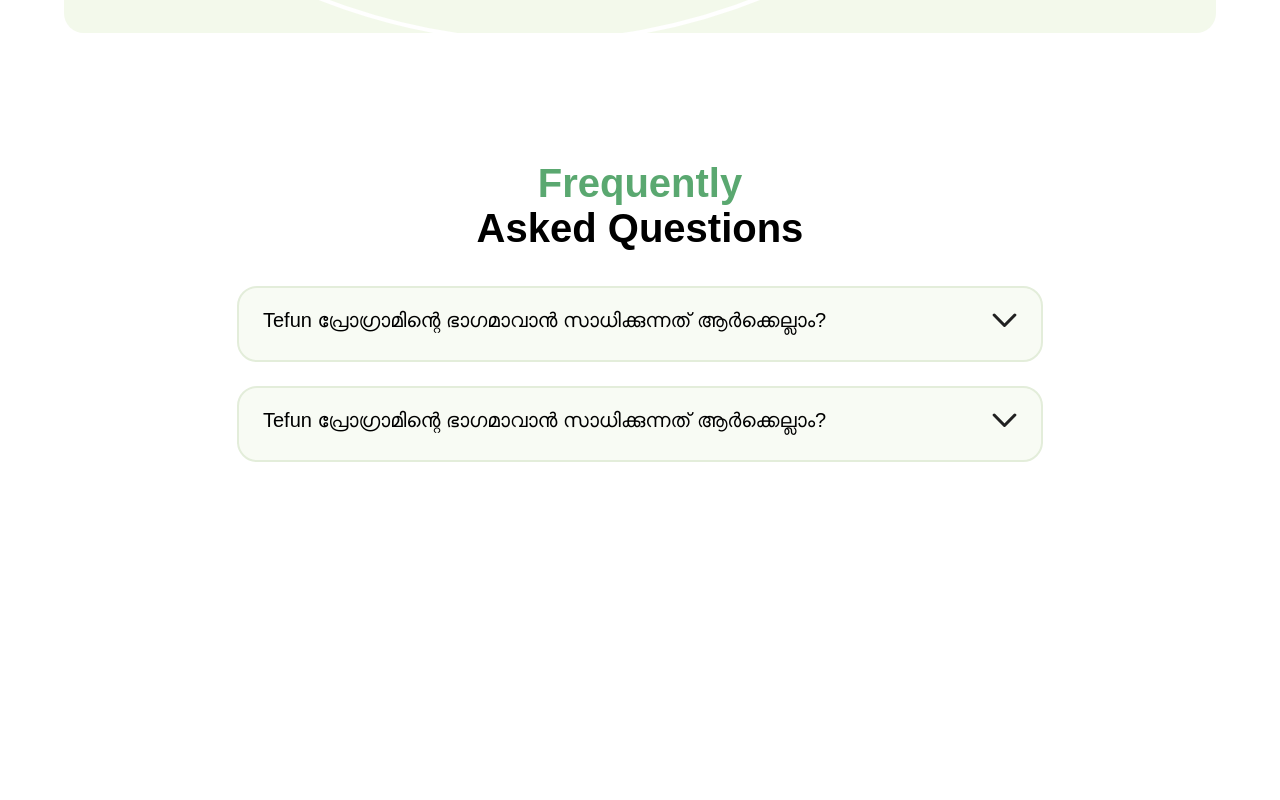
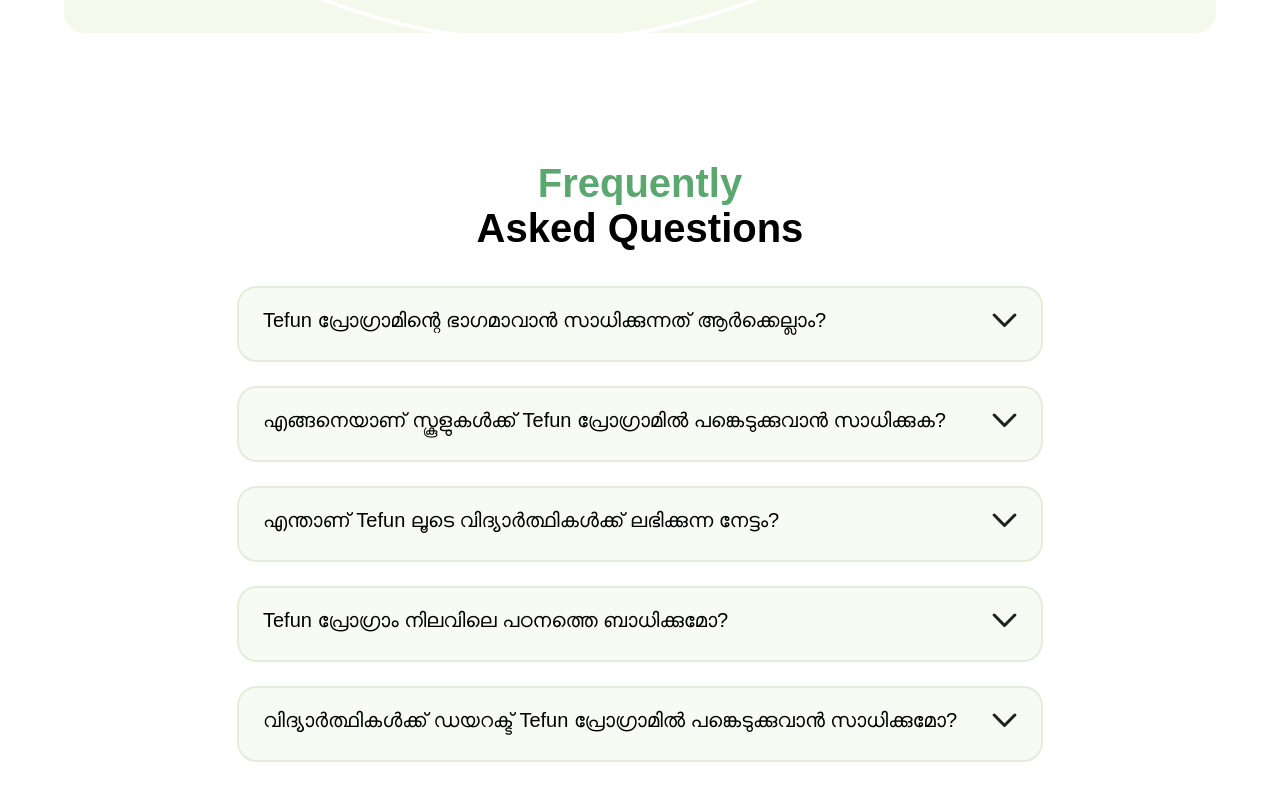
Before and after one commit to swalihmoosa/yiaai, a React (Create React App) app: page / in a window 1280 px wide. Shown: the part 7431-8231 px from the top of the page. Before the commit the page ends 7957 px from the top, so only its background shows below. Built offline with nearby package versions, Linux system fonts and the light colour scheme.

Commit message:
Faq | completed

```diff
--- a/src/components/screens/landing/Faq.jsx
+++ b/src/components/screens/landing/Faq.jsx
@@ -6,7 +6,7 @@
 
 export default function Faq() {
     const[selectedId,setSelectedId] = useState("")
-    const[isClicked,setIsClicked] = useState(false)
+    const[isClicked,setIsClicked] = useState(true)
     const [faqLists,setFaqLists]= useState([
         {
             id:1,
@@ -15,15 +15,38 @@
         },
         {
             id:2,
-            question : "Tefun പ്രോഗ്രാമിന്റെ ഭാഗമാവാൻ സാധിക്കുന്നത് ആർക്കെല്ലാം?",
-            answer : "LP, UP, HS, HSE, VHSE  സ്കൂൾ വിദ്യാർത്ഥികൾക്ക് Tefun പ്രോഗ്രാമിന്റെ ഭാഗമാകാവുന്നതാണ്.",
+            question : "എങ്ങനെയാണ് സ്കൂളുകൾക്ക് Tefun പ്രോഗ്രാമിൽ പങ്കെടുക്കുവാൻ സാധിക്കുക?",
+            answer : "ഈ പ്രോഗ്രാമിന്റെ ഭാഗമാകാൻ ആഗ്രഹിക്കുന്ന സ്കൂളുകൾക്ക് Talrop നൽകിയിരിക്കുന്ന ഫോൺ നമ്പരിൽ കോൺടാക്ട് ചെയ്ത് പ്രോഗ്രാം സ്കൂളിൽ നടപ്പിലാക്കാവുന്നതാണ്.",
+        },
+        {
+            id:3,
+            question : "എന്താണ് Tefun ലൂടെ വിദ്യാർത്ഥികൾക്ക് ലഭിക്കുന്ന നേട്ടം?",
+            answer : "ലളിതവും രസകരവുമായ ടെക്ക്നോളജി പഠനമാണ് Tefun പ്രോഗ്രാമിലൂടെ വിദ്യാർത്ഥികൾക്ക് ലഭ്യമാകുന്നത്. AI, Robotics, IoT, 3D Printing, Metaverse, web 3.0 എന്നിങ്ങനെ 70-ൽപ്പരം ഭാവിയിലെ ടെക്ക്നോളജി സാധ്യതകളെക്കുറിച്ചാണ് Tefun വിദ്യാർത്ഥികളുടെ മുൻപിലേക്ക് എത്തിക്കുന്നത്. Tefun പ്രോഗ്രാം വിജയകരമായി പൂർത്തിയാക്കുന്ന വിദ്യാർത്ഥികൾക്ക് ടാൽറോപ് സർട്ടിഫിക്കറ്റ് നൽകുന്നതാണ്.",
+        },
+        {
+            id:4,
+            question : "Tefun പ്രോഗ്രാം നിലവിലെ പഠനത്തെ ബാധിക്കുമോ?",
+            answer : "അക്കാദമിക് പഠനത്തിന് ശേഷം ഒഴിവുസമയങ്ങളിൽ വിദ്യാർത്ഥികൾക്ക് Tefun പ്രോഗ്രാമിൽ പങ്കെടുക്കാവുന്നതാണ്. പത്തു മണിക്കൂറിൽ താഴെയാണ് പ്രോഗ്രാം ഡ്യൂറേഷൻ വരുന്നത്. ഒരു ദിവസം 15 മിനിറ്റ് മാറ്റിവെച്ചാൽ പ്രോഗ്രാം നിശ്ചയിച്ച കാലയളവിൽ പൂർത്തിയാക്കാവുന്നതാണ്.",
+        },
+        {
+            id:5,
+            question : "വിദ്യാർത്ഥികൾക്ക് ഡയറക്ട് Tefun പ്രോഗ്രാമിൽ പങ്കെടുക്കുവാൻ സാധിക്കുമോ?",
+            answer : "Tefun പ്രോഗ്രാം സ്കൂളുകൾ മുഖേനയാണ് നടപ്പിലാക്കുന്നത്. അതുകൊണ്ട് തന്നെ വിദ്യാർത്ഥികൾക്ക് സ്കൂൾ മുഖാന്തരം മാത്രമേ പങ്കെടുക്കാൻ സാധിക്കുകയുള്ളൂ. നിങ്ങളുടെ സ്കൂൾ ഇതിൽ ഭാഗമായിട്ടില്ലെങ്കിൽ സ്കൂൾ അധികൃതരുമായി ബന്ധപ്പെട്ട ശേഷം നിങ്ങളുടെ സ്കൂൾ Tefun-ൽ രജിസ്റ്റർ ചെയ്ത് പ്രോഗ്രാമിന്റെ ഭാഗമാകാവുന്നതാണ്.",
         },
     ])
 
 
     const faqs = () => {
         return faqLists.map((faqlist) => (
-            <Li onClick={ ()=> setSelectedId(faqlist.id) } className={faqlist.id === selectedId && 'active' } >
+            <Li
+            onClick={ ()=>{
+                if(faqlist.id === selectedId){
+                    setSelectedId("")
+                }else{
+                    setSelectedId(faqlist.id)
+                }
+            }}
+            className={faqlist.id === selectedId && isClicked ? 'active' : '' } >
                 <Question key={faqlist.id} >
                     <P>
                         {faqlist.question}
```
